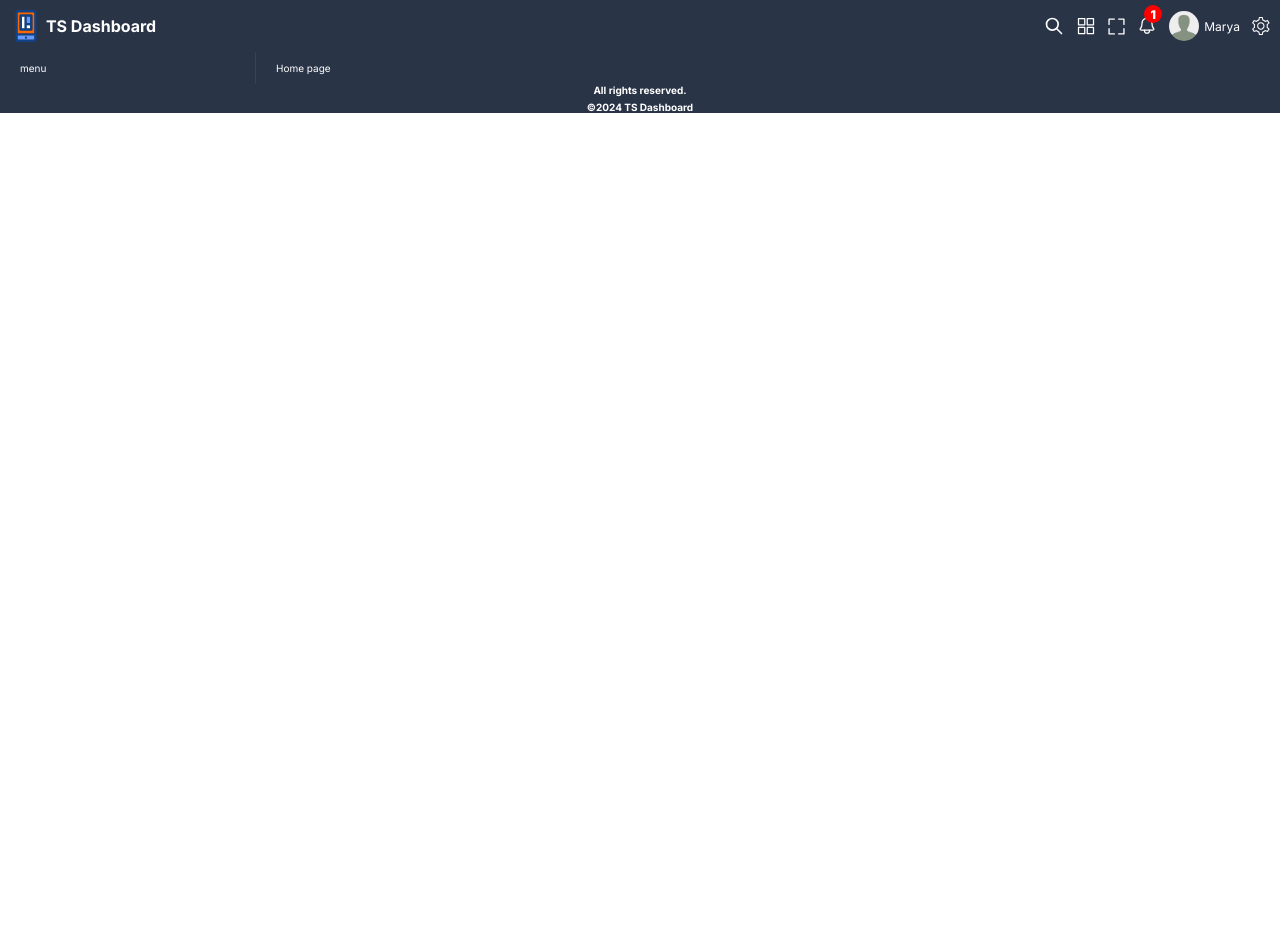
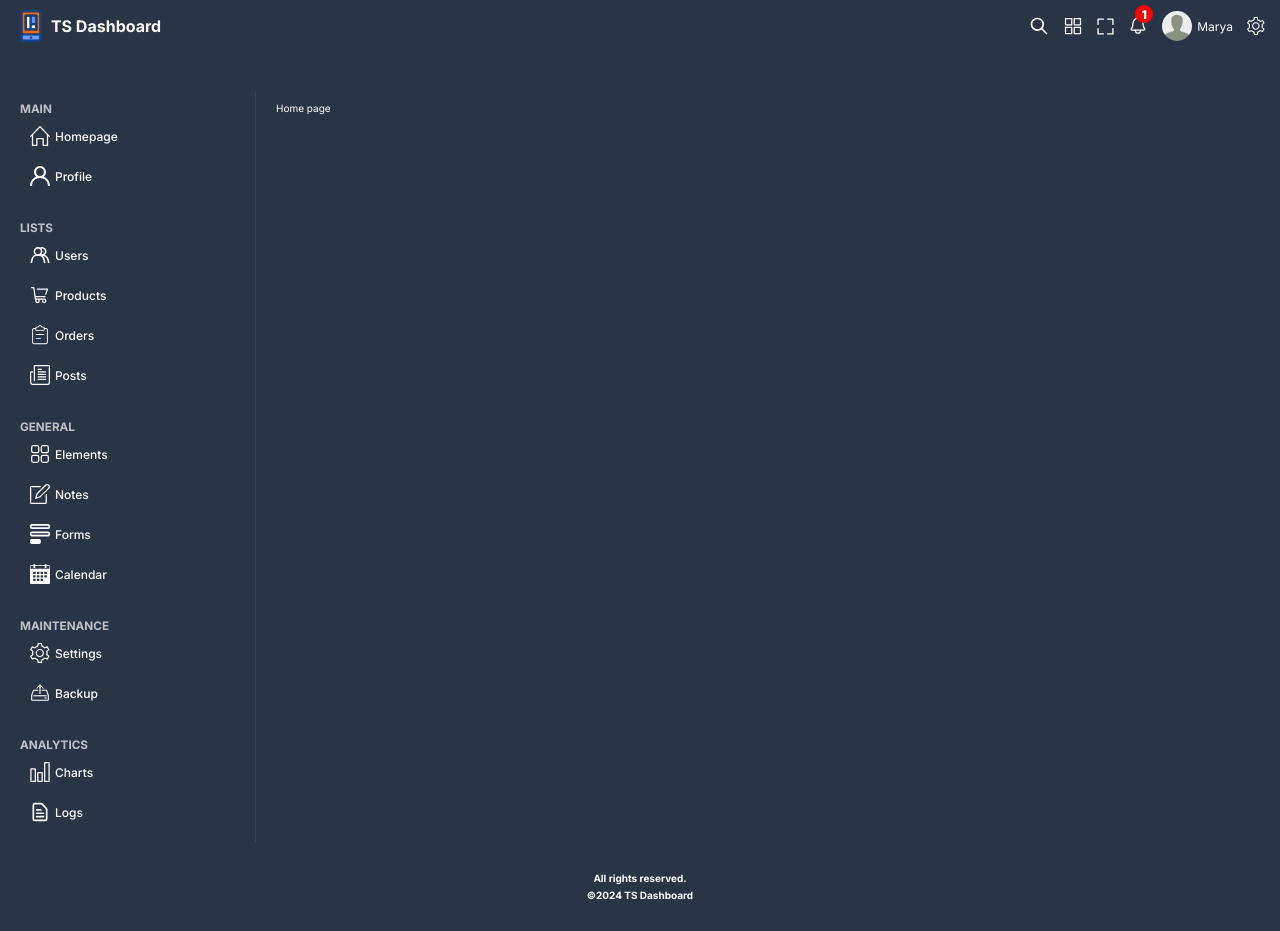
Before and after one commit to xmarya/hello-typescript, a React (Vite) app: page / in a window 1280 px wide. Before the commit the page ends 800 px from the top, so only its background shows below. Built offline with nearby package versions, Linux system fonts and the light colour scheme.

Commit message:
finished the menu part of the layout

```diff
--- a/src/components/Menu.tsx
+++ b/src/components/Menu.tsx
@@ -1,7 +1,15 @@
+import { menuList } from "../data/menuLists";
+import MenuList from "./MenuList";
+
 export default function Menu() {
     return (
         <div className="menu">
-            menu
+           {
+            menuList.map((menu, index) => <MenuList key={index}
+            title={menu.title.toUpperCase()}
+            items={menu.items}/>
+            )
+           }
         </div>
     )
 }
--- /dev/null
+++ b/src/components/MenuList.tsx
@@ -0,0 +1,32 @@
+import { Link } from "react-router-dom";
+import { Items, List } from "../data/menuLists";
+
+// type List = {
+//   title: string;
+//   items: Items[];
+// };
+
+// type Items = {
+//   label: string;
+//   link: string;
+//   icon: string;
+// };
+
+export default function MenuList({ title, items }: List) {
+  return (
+    <div className="menu-list">
+      <h3>{title}</h3>
+
+      <div className="menu-items">
+        {items.map(
+          (item:Items, index:number): React.ReactNode => (
+            <Link className="menu-one-item" to={item.link} key={index}>
+              {item.icon && <img src={item.icon} alt={item.label} />}
+              <span>{item.label}</span>
+            </Link>
+          )
+        )}
+      </div>
+    </div>
+  );
+}
--- /dev/null
+++ b/src/data/menuLists.ts
@@ -0,0 +1,124 @@
+interface List {
+  title: string;
+  items: Items[];
+}
+
+interface Items {
+  label: string;
+  link: string;
+  icon?: string;
+}
+
+/* OLD CODE (leaved for reference):
+  // export const menuList:List = [
+
+  the previous implementation was throwing this warning :
+  Type '{ title: string; items: { label: string; link: string; icon: string; }[]; }[]'
+   is missing the following properties from type 'List': title, items
+
+   it's due to that the menu list is actuallu and array of object containg List, so I had to change its type from one single List to be array of Lists
+    */
+export const menuList: List[] = [
+  {
+    title: "main",
+    items: [
+      {
+        label: "homepage",
+        link: "/",
+        icon: "home.svg",
+      },
+      {
+        label: "profile",
+        link: "/profile",
+        icon: "profile.svg",
+      },
+    ],
+  },
+  {
+    title: "lists",
+    items: [
+      {
+        label: "users",
+        link: "/users",
+        icon: "user.svg",
+      },
+      {
+        label: "products",
+        link: "/products",
+        icon: "product.svg",
+      },
+      {
+        label: "orders",
+        link: "/orders",
+        icon: "order.svg",
+      },
+      {
+        label: "posts",
+        link: "/posts",
+        icon: "post2.svg",
+      },
+    ],
+  },
+  {
+    title: "general",
+    items: [
+      {
+        label: "elements",
+        link: "/elements",
+        icon: "element.svg",
+      },
+      {
+        label: "notes",
+        link: "/notes",
+        icon: "note.svg",
+      },
+      {
+        label: "forms",
+        link: "/forms",
+        icon: "form.svg",
+      },
+      {
+        label: "calendar",
+        link: "/calendar",
+        icon: "calendar.svg",
+      },
+    ],
+  },
+  {
+    title: "maintenance",
+    items: [
+      {
+        label: "settings",
+        link: "/settings",
+        icon: "setting.svg",
+      },
+      {
+        label: "backup",
+        link: "/backup",
+        icon: "backup.svg",
+      },
+    ],
+  },
+  {
+    title: "analytics",
+    items: [
+      {
+        label: "charts",
+        link: "/",
+        icon: "chart.svg",
+      },
+      {
+        label: "logs",
+        link: "/",
+        icon: "log.svg",
+      },
+    ],
+  },
+];
+
+export function addListItem(itemObj: List): void {
+  menuList.push(itemObj);
+}
+
+export type { List as List };
+export type { Items as Items };
--- a/src/styles/global.scss
+++ b/src/styles/global.scss
@@ -3,10 +3,13 @@
   --main-bg: #2a3447;
   --soft-bg: #384256;
   --dark-bg: #222b3c;
+
   //TEXT
   --main-color: white;
   --soft-color: #ddd;
   --dark-color: #2a3447;
+
+  --check: 1px solid hotpink;
 }
 
 *,
@@ -46,7 +49,8 @@ a {
   align-items: center;
   justify-content: space-between;
   padding-block: 1rem;
-  padding-inline: 1rem;
+  padding-inline: 1.5rem;
+  margin-bottom: 4rem;
 
 }
 
@@ -64,7 +68,7 @@ a {
 .nav-icons {
   display: flex;
   align-items: center;
-  gap: 1.2rem;
+  gap: 1.4rem;
 }
 
 .notifications {
@@ -111,8 +115,11 @@ a {
 .content-menu-wrapper {
   display: grid;
   grid-template-columns: 0.5fr 2fr;
+
   .menu {
-    // max-width: 25rem;
+    display: flex;
+    flex-direction: column;
+    gap: 2.5rem;
     border-right: 1px solid var(--soft-bg);
     padding-block: 1rem;
     padding-inline: 2rem;
@@ -125,6 +132,45 @@ a {
   }
 }
 
+.menu-list {
+  display: flex;
+  flex-direction: column;
+  align-items: baseline;
+
+  h3 {
+    opacity: 0.7;
+  }
+}
+
+.menu-items {
+  width: 100%;
+  display: flex;
+  flex-direction: column;
+  justify-content: center;
+
+}
+
+.menu-one-item {
+  display: flex;
+  align-items: center;
+  justify-content: baseline;
+  gap: 0.5rem;
+
+  padding: 1rem;
+
+  span {
+    text-transform: capitalize;
+    font-size: 1.2rem;
+    font-weight: 500;
+  }
+
+  &:hover {
+    background-color:  var(--soft-bg);
+
+  }
+
+}
+
 footer {
   font-weight: 700;
   display: flex;
@@ -132,4 +178,6 @@ footer {
   align-items: center;
   justify-content: center;
   gap: 0.5rem;
+
+  padding-block: 3rem;
 }
```
